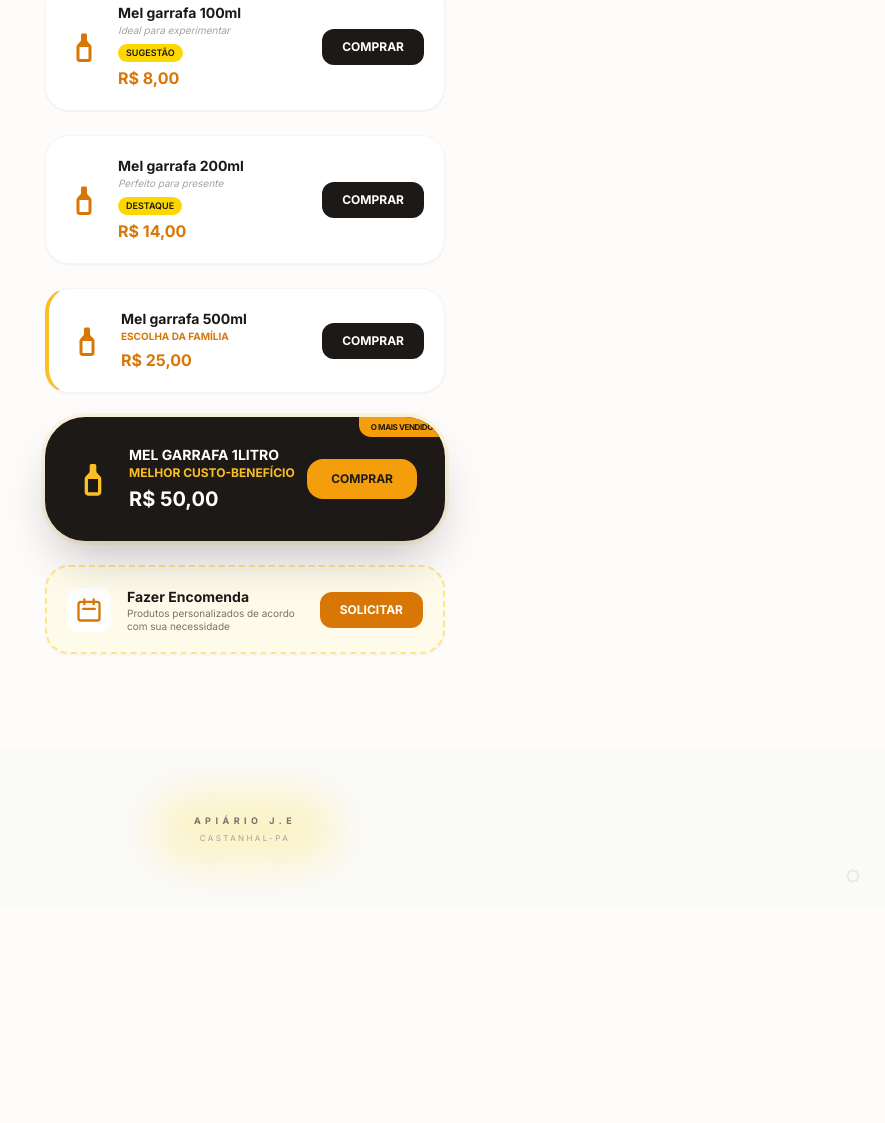
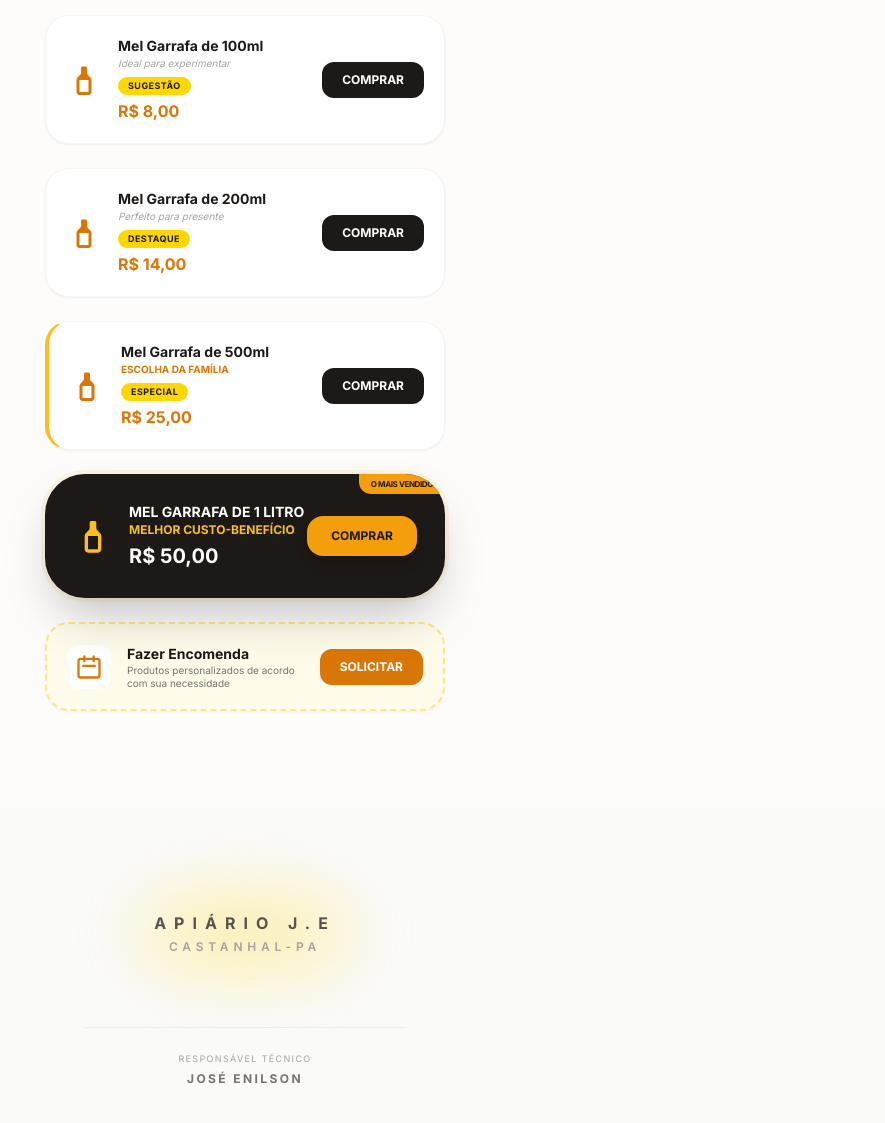
Before and after one commit to joseenilson13-max/Vendas-api-rio-J.E, a plain HTML site: page index.html in a window 1280 px wide. Shown: the part 431-1554 px from the top of the page, without its empty margins (395-1280 px from the left). Before the commit the page ends 1419 px from the top, so only its background shows below. Drawn offline with nearby package versions, Linux system fonts and the light colour scheme.

Commit message:
Update index.html

```diff
--- a/index.html
+++ b/index.html
@@ -10,37 +10,37 @@
         body { font-family: 'Inter', sans-serif; background-color: #FDFCFB; }
         .serif { font-family: 'Playfair Display', serif; }
 
-        /* Brilho do Cabeçalho */
+        /* Estilo de Brilho (Glow) - Unificado para Cabeçalho e Rodapé */
         .brand-glow {
             position: absolute; top: 50%; left: 50%; transform: translate(-50%, -50%);
             width: 260px; height: 120px; background-color: #FFD700; opacity: 0.35;
             filter: blur(45px); border-radius: 50%; z-index: 0;
         }
 
-        /* Forma Amarela do Rodapé (Nova) */
         .footer-glow {
             position: absolute; top: 50%; left: 50%; transform: translate(-50%, -50%);
-            width: 180px; height: 60px; background-color: #FFD700; opacity: 0.25;
-            filter: blur(25px); border-radius: 9999px; z-index: 0;
+            width: 220px; height: 80px; background-color: #FFD700; opacity: 0.3;
+            filter: blur(35px); border-radius: 50%; z-index: 0;
         }
 
         .bottle-vector { fill: #D97706; }
+
+        /* Pílulas Amarelas dos Produtos */
         .pill-highlight {
             display: inline-block; background-color: #FFD700; color: #1C1917;
-            padding: 2px 8px; border-radius: 9999px; font-size: 9px;
-            font-weight: 600; margin-top: 4px; text-transform: uppercase;
+            padding: 2px 10px; border-radius: 9999px; font-size: 9px;
+            font-weight: 800; margin-top: 6px; text-transform: uppercase;
+            letter-spacing: 0.05em;
         }
-        #adminPanel { display: none; }
     </style>
 </head>
 <body class="text-stone-800 antialiased pb-20">
 
-    <header class="relative py-16 px-6 text-center border-b border-stone-100 overflow-hidden">
+    <header class="relative py-20 px-6 text-center border-b border-stone-100 overflow-hidden">
         <div class="brand-glow"></div>
         <div class="relative z-10">
-            <span class="block text-[10px] tracking-[0.4em] uppercase text-stone-500 mb-2 font-bold">Puro & Artesanal</span>
-            <h1 class="text-4xl font-bold tracking-tight text-stone-900 serif">Apiário J.E</h1>
-            <p class="text-amber-600 text-sm font-medium mt-1 uppercase tracking-widest">Mel 100% Natural</p>
+            <h1 class="text-5xl font-bold tracking-tight text-stone-900 serif">Apiário J.E</h1>
+            <p class="text-amber-600 text-lg font-black mt-3 uppercase tracking-[0.3em]">Mel 100% Natural</p>
         </div>
     </header>
 
@@ -53,44 +53,38 @@
     <main id="product-list" class="max-w-md mx-auto px-6 space-y-6 pb-24">
         </main>
 
-    <footer class="py-12 bg-stone-50 text-center relative overflow-hidden">
+    <footer class="py-20 bg-stone-50 text-center relative overflow-hidden">
+        <div class="relative max-w-xs mx-auto">
 
-        <div class="relative max-w-xs mx-auto py-4">
-            <div class="footer-glow"></div>
+            <div class="relative py-6 mb-12">
+                <div class="footer-glow"></div>
+                <div class="relative z-10">
+                    <p class="text-base tracking-[0.5em] text-stone-600 font-bold uppercase">Apiário J.E</p>
+                    <p class="text-xs tracking-[0.4em] text-stone-400 uppercase font-semibold mt-1">Castanhal-PA</p>
+                </div>
+            </div>
 
-            <div class="relative z-10">
-                <p class="text-[9px] tracking-[0.5em] text-stone-500 font-bold uppercase">Apiário J.E</p>
-                <p class="text-[8px] tracking-[0.3em] text-stone-400 uppercase mt-1 font-medium">Castanhal-PA</p>
+            <div class="pt-6 border-t border-stone-200/60">
+                <p class="text-[9px] tracking-[0.15em] text-stone-400 uppercase font-medium">Responsável Técnico</p>
+                <p class="text-[12px] tracking-[0.2em] text-stone-500 font-bold uppercase mt-1">José Enilson</p>
             </div>
+
         </div>
-
-        <button onclick="openAdmin()" class="absolute right-4 bottom-4 p-2 text-stone-200 hover:text-amber-500 transition-colors">
-            <svg class="w-4 h-4" fill="none" stroke="currentColor" viewBox="0 0 24 24"><path stroke-linecap="round" stroke-linejoin="round" stroke-width="2" d="M10.325 4.317c.426-1.756 2.924-1.756 3.35 0a1.724 1.724 0 002.573 1.066c1.543-.94 3.31.826 2.37 2.37a1.724 1.724 0 001.065 2.572c1.756.426 1.756 2.924 0 3.35a1.724 1.724 0 00-1.066 2.573c.94 1.543-.826 3.31-2.37 2.37a1.724 1.724 0 00-2.572 1.065c-.426 1.756-2.924 1.756-3.35 0a1.724 1.724 0 00-2.573-1.066c-1.543.94-3.31-.826-2.37-2.37a1.724 1.724 0 00-1.065-2.572c-1.756-.426-1.756-2.924 0-3.35a1.724 1.724 0 001.066-2.573c-.94-1.543.826-3.31 2.37-2.37.996.608 2.296.07 2.572-1.065z"></path></svg>
-        </button>
     </footer>
-
-    <div id="adminPanel" class="fixed inset-0 bg-black/90 z-50 flex items-center justify-center p-6 backdrop-blur-md">
-        <div class="bg-white w-full max-w-sm rounded-3xl p-6 shadow-2xl">
-            <h2 class="font-bold text-stone-900 serif text-xl mb-2">Painel de Controle</h2>
-            <div id="stockEditor" class="space-y-4"></div>
-            <button onclick="saveAndGenerate()" class="w-full bg-stone-900 text-white font-bold py-3 rounded-2xl mt-6 uppercase text-xs tracking-widest">Salvar e Gerar Novo Código</button>
-            <button onclick="closeAdmin()" class="w-full text-stone-400 mt-4 text-xs font-bold uppercase">Cancelar</button>
-        </div>
-    </div>
 
     <script>
         const ESTOQUE_ATUAL = {
             "100ml": { qty: 20 },
             "200ml": { qty: 15 },
             "500ml": { qty: 10 },
-            "1Litro": { qty: 5 }
+            "1 Litro": { qty: 5 }
         };
 
         const PRODUTOS = {
             "100ml": { price: "8,00", label: "Ideal para experimentar", pill: "Sugestão" },
             "200ml": { price: "14,00", label: "Perfeito para presente", pill: "Destaque" },
-            "500ml": { price: "25,00", label: "Escolha da Família", special: true },
-            "1Litro": { price: "50,00", label: "Melhor custo-benefício", bestSeller: true }
+            "500ml": { price: "25,00", label: "Escolha da Família", special: true, pill: "Especial" },
+            "1 Litro": { price: "50,00", label: "Melhor custo-benefício", bestSeller: true }
         };
 
         function renderProducts() {
@@ -103,19 +97,19 @@
                 const isOut = estoque <= 0;
                 let html = '';
 
-                if (key === "1Litro") {
+                if (key === "1 Litro") {
                     html = `
                     <div class="bg-stone-900 p-7 rounded-[2.5rem] flex items-center justify-between shadow-2xl relative overflow-hidden ${isOut ? 'opacity-40 grayscale' : 'ring-4 ring-amber-500/10'}">
                         ${info.bestSeller && !isOut ? '<div class="absolute top-0 right-0 bg-amber-500 text-stone-900 px-3 py-1 font-black text-[8px] uppercase tracking-tighter rounded-bl-xl">O Mais Vendido</div>' : ''}
                         <div class="relative z-10 flex items-center space-x-4">
                             <svg class="w-10 h-10 fill-amber-400" viewBox="0 0 24 24"><path d="M13,3h-2C10.45,3,10,3.45,10,4v3.17c0,0.53-0.21,1.04-0.59,1.41L7.71,10.29C7.26,10.74,7,11.35,7,12v8 c0,1.1,0.9,2,2,2h6c1.1,0,2-0.9,2-2v-8c0-0.65-0.26-1.26-0.71-1.71L14.59,8.59C14.21,8.21,14,7.7,14,7.17V4C14,3.45,13.55,3,13,3z M15,20H9v-8h6V20z"/></svg>
                             <div>
-                                <h3 class="font-bold text-white text-sm uppercase">Mel garrafa ${key}</h3>
+                                <h3 class="font-bold text-white text-sm uppercase">Mel Garrafa de ${key}</h3>
                                 <p class="text-amber-400 font-bold text-xs uppercase">${isOut ? 'INDISPONÍVEL' : info.label}</p>
                                 <p class="text-white font-bold text-xl mt-1">R$ ${info.price}</p>
                             </div>
                         </div>
-                        ${isOut ? '<span class="text-white text-[10px] font-black border border-white/20 px-3 py-2 rounded-xl">ESGOTADO</span>' : `<a href="https://wa.me/55091991952977?text=Olá! Quero mel de ${key}" class="bg-amber-500 text-stone-900 px-6 py-3 rounded-2xl text-xs font-black uppercase z-10">Comprar</a>`}
+                        ${isOut ? '<span class="text-white text-[10px] font-black border border-white/20 px-3 py-2 rounded-xl">ESGOTADO</span>' : `<a href="https://wa.me/55091991952977?text=Olá! Quero mel de ${key}" class="bg-amber-500 text-stone-900 px-6 py-3 rounded-2xl text-xs font-black uppercase z-10 shadow-lg active:scale-95 transition-transform">Comprar</a>`}
                     </div>`;
                 } else {
                     html = `
@@ -123,18 +117,19 @@
                         <div class="flex items-center space-x-4">
                             <svg class="bottle-vector w-9 h-9" viewBox="0 0 24 24"><path d="M13,3h-2C10.45,3,10,3.45,10,4v3.17c0,0.53-0.21,1.04-0.59,1.41L7.71,10.29C7.26,10.74,7,11.35,7,12v8 c0,1.1,0.9,2,2,2h6c1.1,0,2-0.9,2-2v-8c0-0.65-0.26-1.26-0.71-1.71L14.59,8.59C14.21,8.21,14,7.7,14,7.17V4C14,3.45,13.55,3,13,3z M15,20H9v-8h6V20z"/></svg>
                             <div>
-                                <h3 class="font-bold text-stone-900 text-sm">Mel garrafa ${key}</h3>
+                                <h3 class="font-bold text-stone-900 text-sm">Mel Garrafa de ${key}</h3>
                                 <p class="text-[10px] ${info.special ? 'text-amber-600 font-bold uppercase' : 'text-stone-400 italic'}">${isOut ? 'FORA DE ESTOQUE' : info.label}</p>
                                 ${info.pill && !isOut ? `<div class="pill-highlight">${info.pill}</div>` : ''}
                                 <p class="text-amber-600 font-bold mt-1">R$ ${info.price}</p>
                             </div>
                         </div>
-                        ${isOut ? '<span class="text-stone-400 text-[10px] font-bold">Aguarde</span>' : `<a href="https://wa.me/55091991952977?text=Olá! Quero mel de ${key}" class="bg-stone-900 text-white px-5 py-2.5 rounded-xl text-xs font-bold uppercase">Comprar</a>`}
+                        ${isOut ? '<span class="text-stone-400 text-[10px] font-bold">Aguarde</span>' : `<a href="https://wa.me/55091991952977?text=Olá! Quero mel de ${key}" class="bg-stone-900 text-white px-5 py-2.5 rounded-xl text-xs font-bold uppercase hover:bg-stone-800 transition-colors">Comprar</a>`}
                     </div>`;
                 }
                 container.innerHTML += html;
             });
 
+            // Card de Encomenda
             container.innerHTML += `
             <div class="bg-amber-50 border-2 border-dashed border-amber-200 p-5 rounded-3xl flex items-center justify-between shadow-sm">
                 <div class="flex items-center space-x-4">
@@ -143,38 +138,8 @@
                     </div>
                     <div><h3 class="font-bold text-stone-900 text-sm">Fazer Encomenda</h3><p class="text-[10px] text-stone-500 leading-tight">Produtos personalizados de acordo<br>com sua necessidade</p></div>
                 </div>
-                <a href="https://wa.me/55091991952977?text=Olá! Gostaria de encomendar mel personalizado." class="bg-amber-600 text-white px-5 py-2.5 rounded-xl text-xs font-bold uppercase">Solicitar</a>
+                <a href="https://wa.me/55091991952977?text=Olá! Gostaria de encomendar mel personalizado." class="bg-amber-600 text-white px-5 py-2.5 rounded-xl text-xs font-bold uppercase hover:bg-amber-700 transition-colors">Solicitar</a>
             </div>`;
-        }
-
-        function openAdmin() {
-            if(prompt("Senha:") === "2025") {
-                const editor = document.getElementById('stockEditor');
-                editor.innerHTML = '';
-                Object.keys(ESTOQUE_ATUAL).forEach(key => {
-                    editor.innerHTML += `
-                    <div class="flex items-center justify-between bg-stone-50 p-3 rounded-xl">
-                        <span class="text-xs font-bold">Garrafa ${key}</span>
-                        <input type="number" id="adm-${key}" value="${ESTOQUE_ATUAL[key].qty}" class="w-20 p-1 border text-center font-bold">
-                    </div>`;
-                });
-                document.getElementById('adminPanel').style.display = 'flex';
-            }
-        }
-
-        function closeAdmin() { document.getElementById('adminPanel').style.display = 'none'; }
-
-        function saveAndGenerate() {
-            Object.keys(ESTOQUE_ATUAL).forEach(key => {
-                ESTOQUE_ATUAL[key].qty = parseInt(document.getElementById(`adm-${key}`).value);
-            });
-            const blob = new Blob([document.documentElement.outerHTML], { type: 'text/html' });
-            const a = document.createElement('a');
-            a.href = URL.createObjectURL(blob);
-            a.download = 'apiario-je-atualizado.html';
-            a.click();
-            renderProducts();
-            closeAdmin();
         }
 
         renderProducts();
```
